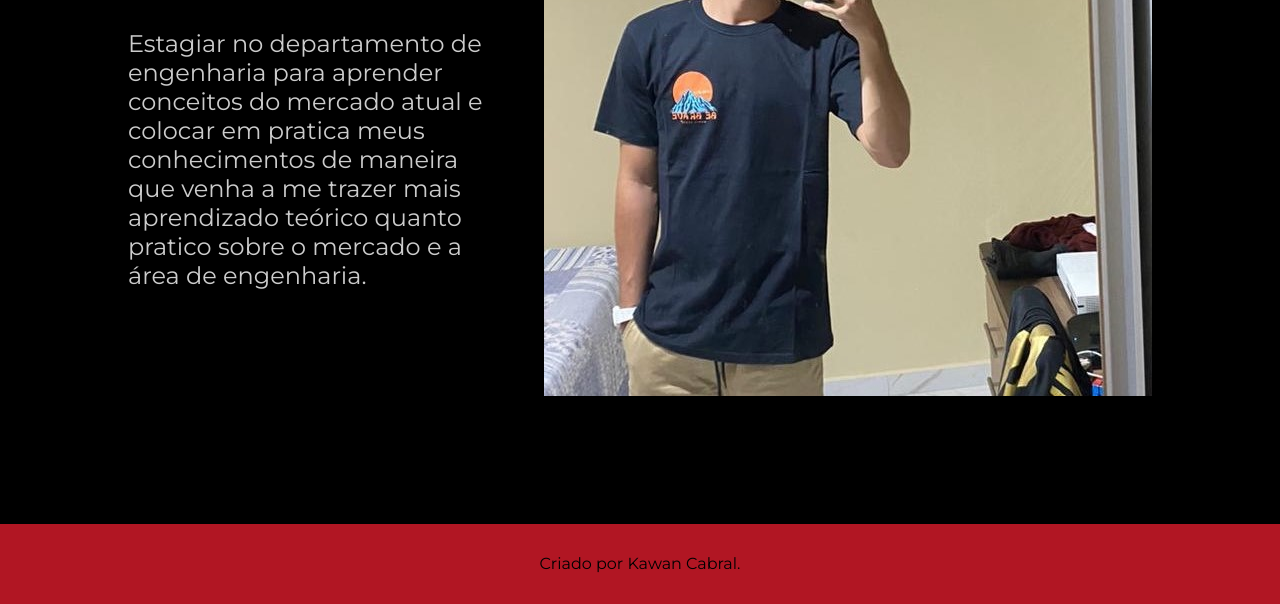
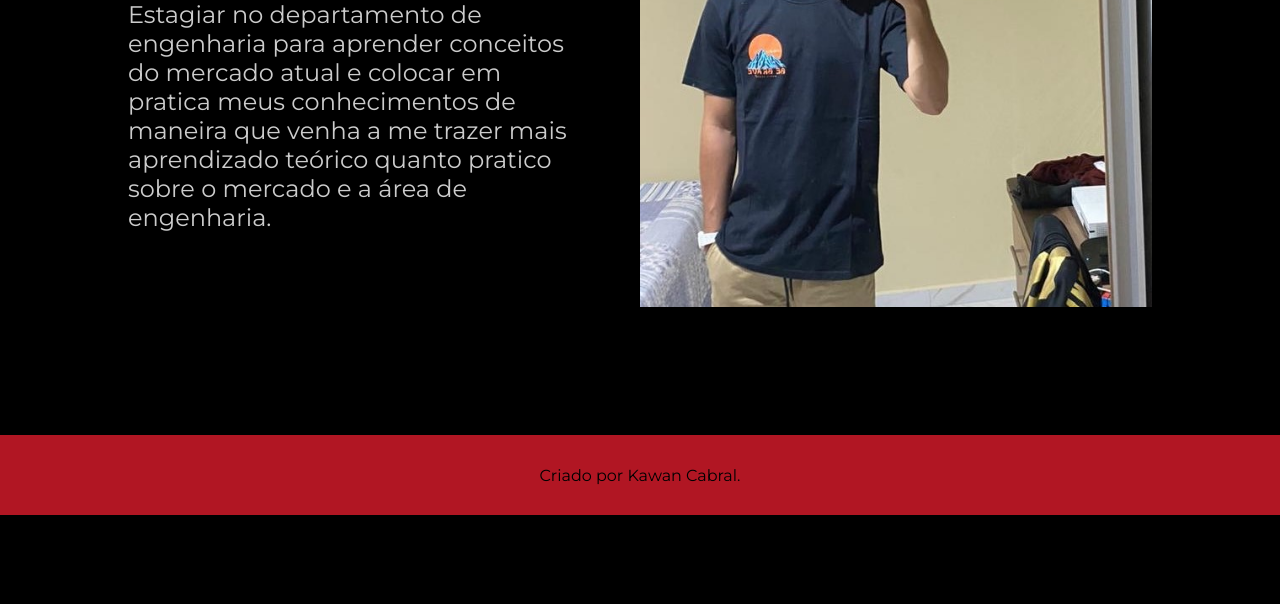
Before and after one commit to KawanCB/Portfolio, a plain HTML site: page about.html in a window 1280 px wide. Shown: the part 313-917 px from the top of the page. After the commit the page ends 828 px from the top, so only its background shows below. Drawn offline with nearby package versions, Linux system fonts and the light colour scheme.

Commit message:
Add files via upload

```diff
--- a/about.html
+++ b/about.html
@@ -23,7 +23,7 @@
                 Estagiar no departamento de engenharia para aprender conceitos do mercado atual e colocar em pratica meus conhecimentos de maneira que venha a me trazer mais aprendizado teórico quanto pratico sobre o mercado e a área de engenharia.
             </p>
         </section>
-        <img src="assets/imagem1.jpeg" alt="Kawan na frente do espelho">
+        <img class="apresentacao__imagem" src="assets/imagem1.jpeg" alt="Kawan na frente do espelho">
     </main>
 
     <footer class="rodape">
```
Also changed, not shown: curriculo.html (+1 -1 lines).
